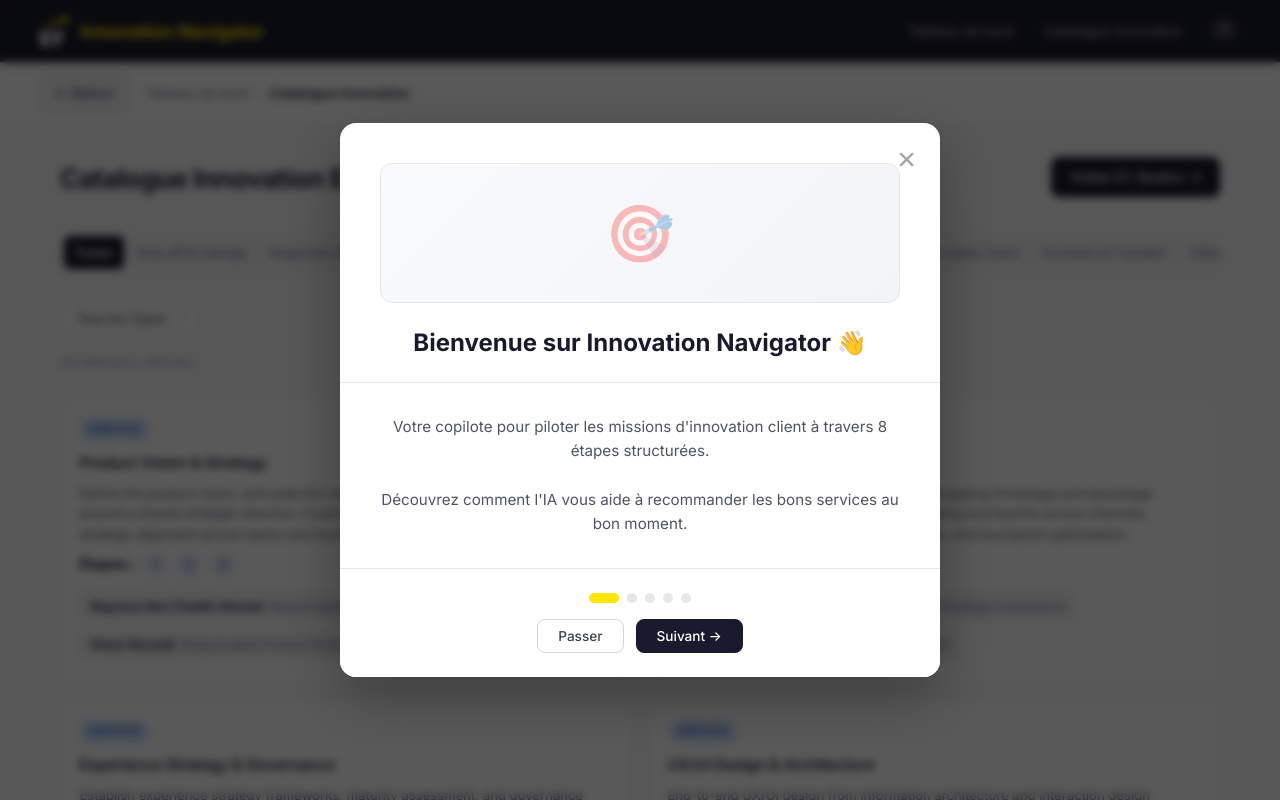
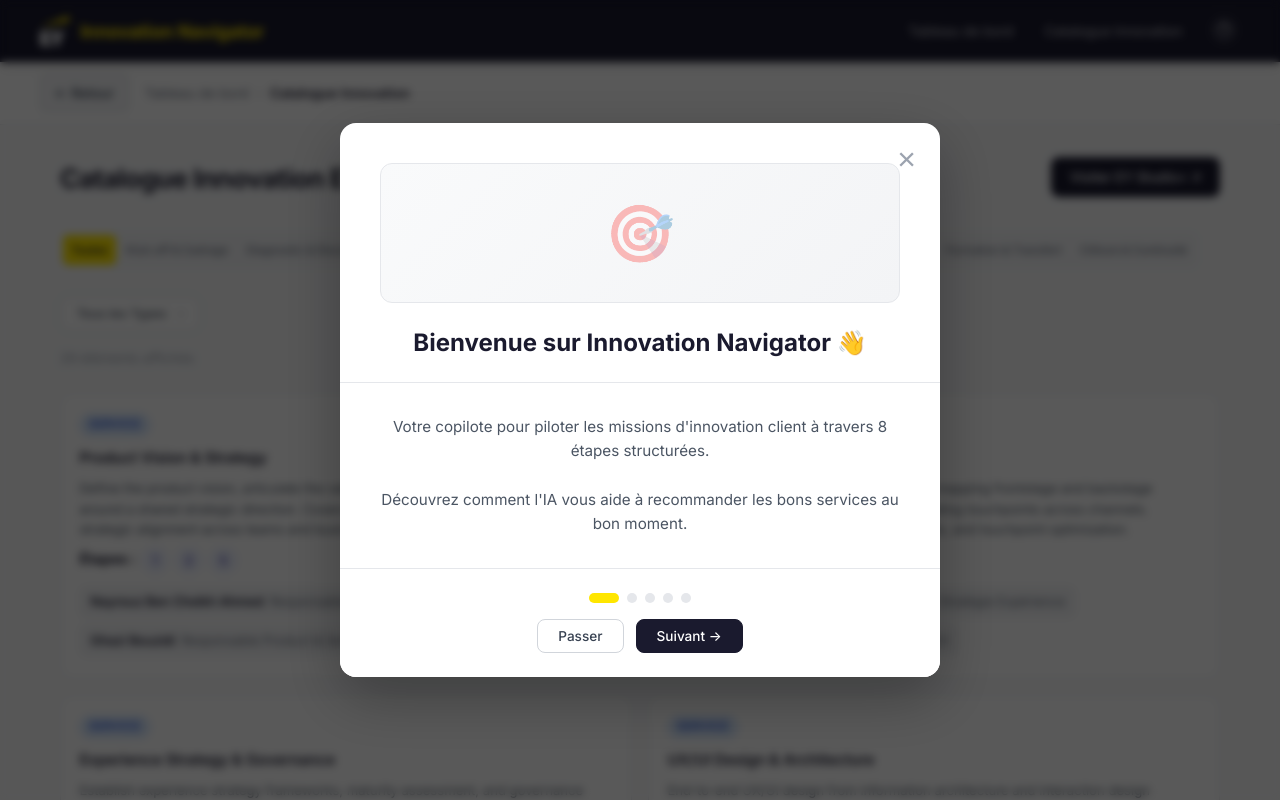
Before and after one commit to ghazi-bouzidi/ey-innovation-navigator, a Flask app: page /catalog in a window 1280 px wide. Run offline with Flask 2, Linux system fonts and the light colour scheme.

Commit message:
Make catalog tabs smaller and change active state to yellow
- Reduced tab padding and font size for single-line fit
- Changed active tab from black to EY yellow (#ffe600)
- Maintains visual distinction from primary CTA buttons

Co-authored-by: factory-droid[bot] <138933559+factory-droid[bot]@users.noreply.github.com>

```diff
--- a/static/css/style.css
+++ b/static/css/style.css
@@ -1524,22 +1524,20 @@ button:disabled { opacity: 0.35; cursor: not-allowed; pointer-events: none; }
 /* Stage Tabs */
 .stage-tabs {
     display: flex;
-    gap: 0.2rem;
+    gap: 0.15rem;
     flex-wrap: nowrap;
     background: #f3f4f6;
-    padding: 0.25rem;
+    padding: 0.2rem;
     border-radius: 8px;
-    overflow-x: auto;
-    -webkit-overflow-scrolling: touch;
 }
 
 .stage-tab {
-    padding: 0.4rem 0.65rem;
-    font-size: 0.75rem;
+    padding: 0.35rem 0.5rem;
+    font-size: 0.7rem;
     font-weight: 500;
     color: #6b7280;
     text-decoration: none;
-    border-radius: 6px;
+    border-radius: 5px;
     transition: all 0.15s ease;
     white-space: nowrap;
 }
@@ -1551,8 +1549,8 @@ button:disabled { opacity: 0.35; cursor: not-allowed; pointer-events: none; }
 }
 
 .stage-tab.active {
-    background: #1a1a2e;
-    color: #fff;
+    background: #ffe600;
+    color: #1a1a2e;
     font-weight: 600;
 }
 
```
